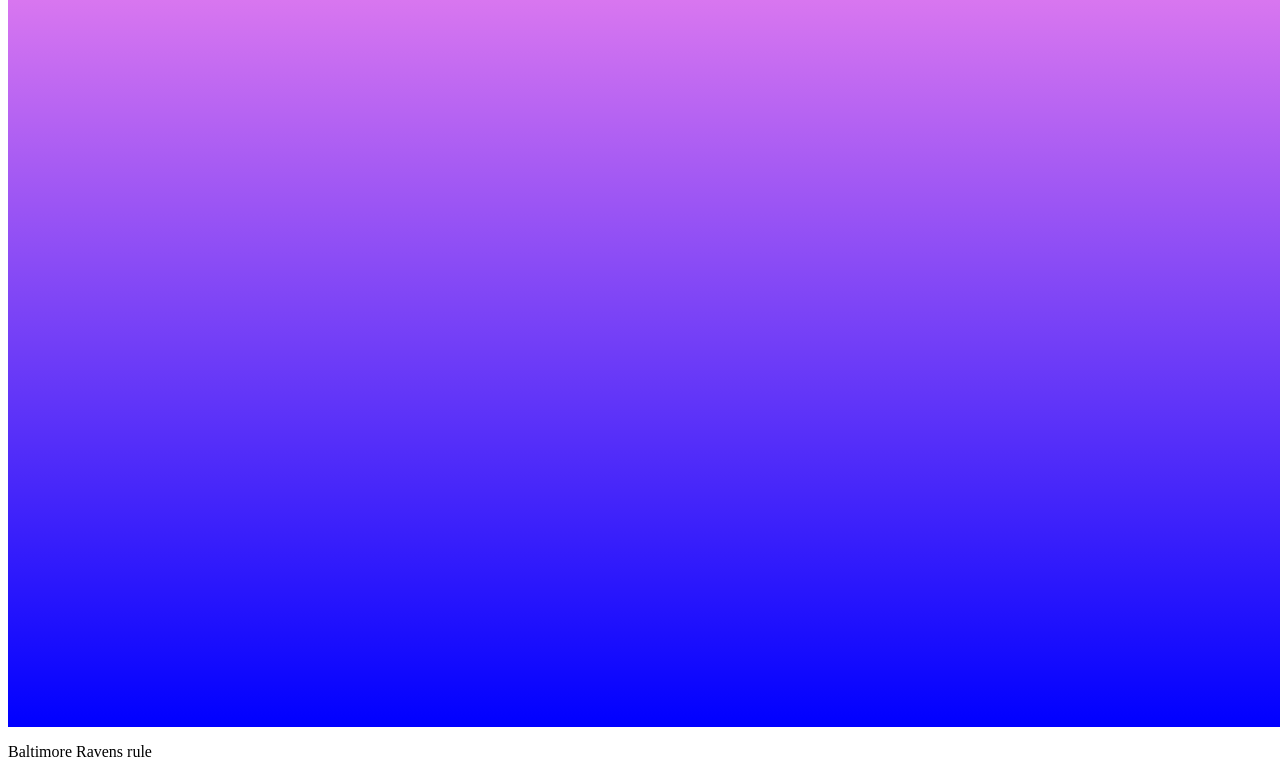
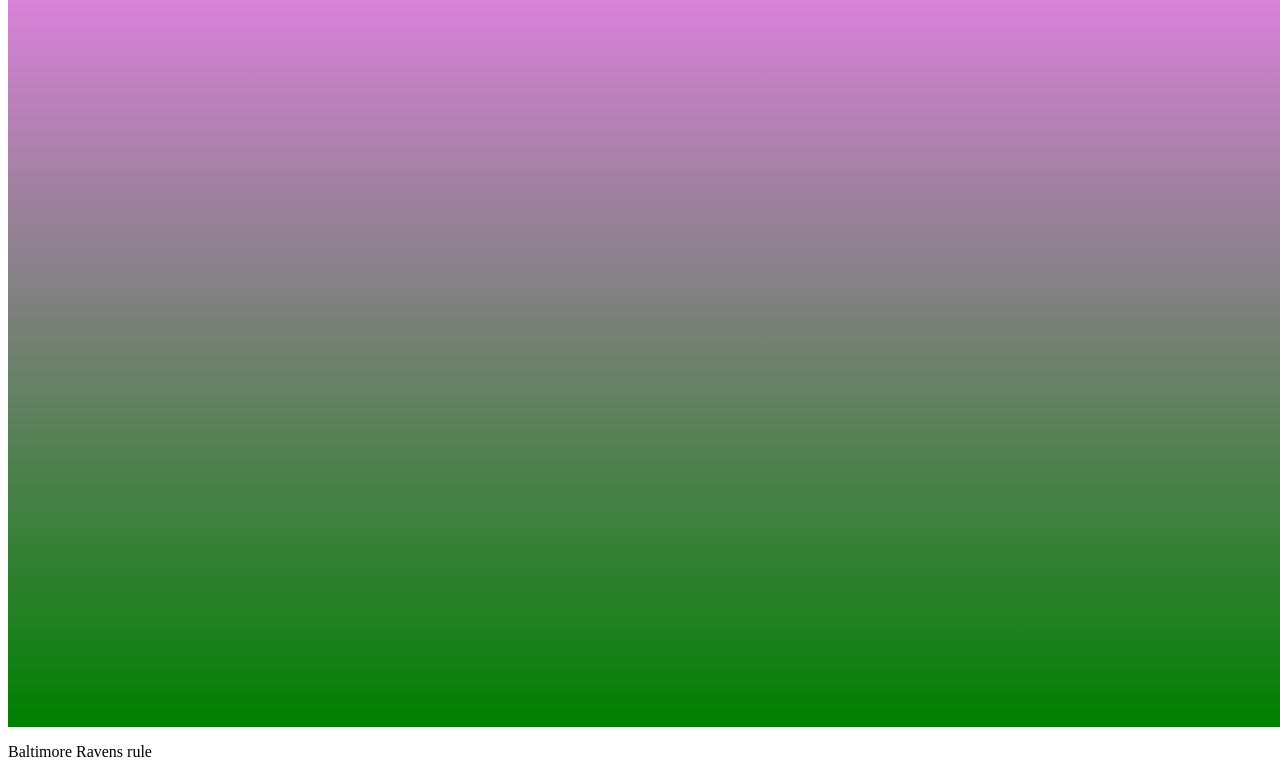
Before and after one commit to SnowRaven52/SnowRaven52.github.io, a plain HTML site: page index.html in a window 1280 px wide. Shown: the part 81-858 px from the top of the page. Drawn offline with Linux system fonts and the light colour scheme.

Commit message:
Update index.html

```diff
--- a/index.html
+++ b/index.html
@@ -16,7 +16,7 @@ div {
  background: violet;
  color: white;
  font-size: 50px;
- background: linear-gradient(violet, blue);
+ background: linear-gradient(violet, green);
 }
 </style>
  <p>Baltimore Ravens rule</p>
```
